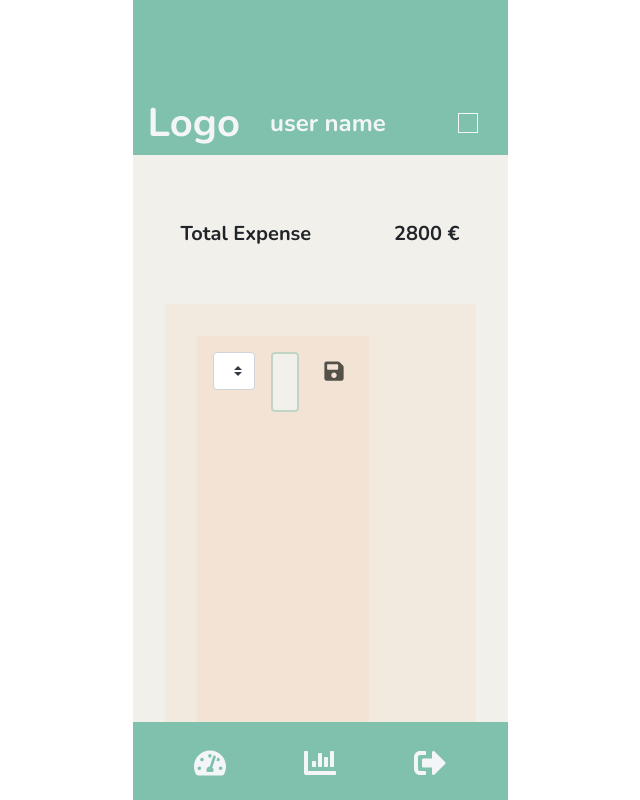
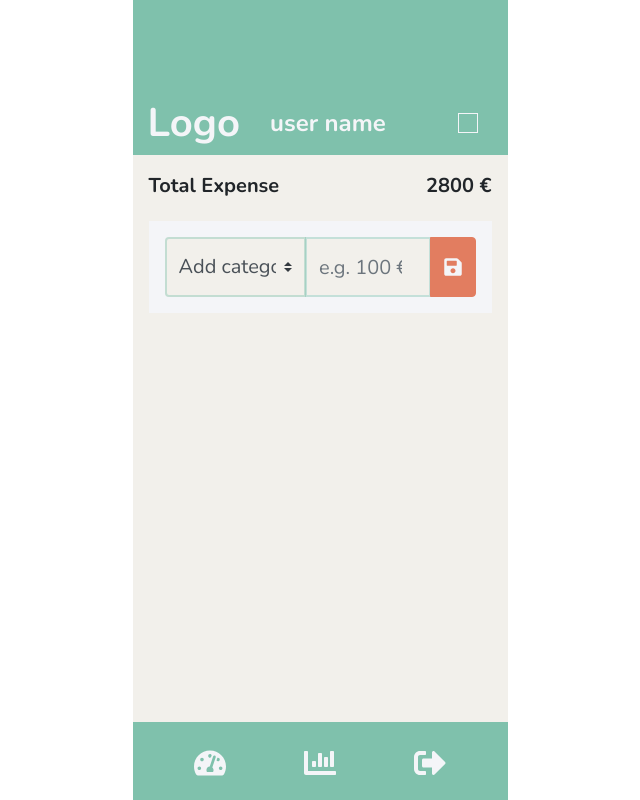
Before and after one commit to BCH-REACT20S-Project-1-Group-2/BCH-REACT20S-Project-1-Group-2.github.io, a React (Create React App) app in the folder frontend/: page /expense in a window 1280 px wide. Shown: the top 800 px of the page, without its empty margins (320-960 px from the left). Built offline with nearby package versions, Linux system fonts and the light colour scheme.

Commit message:
bugfix/frontend-skeleton/component-structure: Expense page refactoring completed

```diff
--- a/frontend/src/components/ExpenseList.js
+++ b/frontend/src/components/ExpenseList.js
@@ -1,14 +1,17 @@
 import React from "react";
-import { Form, Button } from "react-bootstrap";
+import {
+  InputGroup,
+  FormControl,
+  Form,
+  Button,
+} from "react-bootstrap";
 import { FaSave } from "react-icons/fa";
-import "../styles/ExpenseList.css";
 
 class ExpenseList extends React.Component {
   render() {
     return (
-      <>
-        <Form className="expenseform">
-          <Form.Group controlId="expenseList" className="expenseform">
+      <div className="mt-3 p-3" style={{backgroundColor:"var(--light-font)"}}>
+      <InputGroup >
         <Form.Control as="select" custom defaultValue="Add category">
           <option disabled>Add category</option>
           <option>Rent</option>
@@ -16,11 +19,19 @@ class ExpenseList extends React.Component {
           <option>Utility Bills</option>
           <option>Insurance</option>
         </Form.Control>
-            <Form.Control type="number" placeholder="e.g. 100 €" step=".01" />
-            <FaSave className="SaveIcon" />
-          </Form.Group>
-        </Form>
-      </>
+        <FormControl
+          placeholder="e.g. 100 €"
+          className="text-center"
+          type="number"
+          step=".01"
+        />
+        <InputGroup.Append>
+          <InputGroup.Text as={Button}>
+            <FaSave />
+          </InputGroup.Text>
+        </InputGroup.Append>
+      </InputGroup>
+      </div>
     );
   }
 }
--- a/frontend/src/components/ExpensePage.js
+++ b/frontend/src/components/ExpensePage.js
@@ -1,7 +1,6 @@
 import React from "react";
 import ExpensePresentation from "./ExpensePresentation";
 import ExpenseList from "./ExpenseList";
-import "../styles/ExpensePage.css";
 
 function ExpensePage() {
   return (
--- a/frontend/src/components/ExpensePresentation.js
+++ b/frontend/src/components/ExpensePresentation.js
@@ -1,5 +1,5 @@
 import React from "react";
-import "../styles/ExpensePresentation.css";
+import { Container, Row, Col } from "react-bootstrap";
 
 class ExpensePresentation extends React.Component {
   constructor() {
@@ -10,10 +10,16 @@ class ExpensePresentation extends React.Component {
   }
   render() {
     return (
-      <div className="ExpensePresentation">
-        <div>Total Expense</div>
-        <div>{this.state.expenses} €</div>
-      </div>
+      <Container className="px-0 pt-3 font-weight-bold">
+        <Row className="pb-1 ">
+          <Col className="font-weight-bolder">
+            <p>Total Expense</p>
+          </Col>
+          <Col className="d-flex justify-content-end">
+            <p>{this.state.expenses} €</p>
+          </Col>
+        </Row>
+      </Container>
     );
   }
 }
--- a/frontend/src/styles/App.css
+++ b/frontend/src/styles/App.css
@@ -49,7 +49,7 @@ span {
   color: inherit !important;
 }
 
-input {
+input, select {
   height: 60px !important;
   background-color: var(--primary-bg-color) !important;
   border: 2px solid var(--border-color) !important;
--- a/frontend/src/styles/ExpenseList.css
+++ /dev/null
@@ -1,17 +0,0 @@
-.expenseform{
-    display: grid;
-    grid-template-columns: 6fr 3fr 1fr;
-    grid-gap: 1rem;
-    padding: 1rem;
-}
-
-.SaveIcon{
-    font-size: 22px;
-    color: var(--dark-color);
-    margin: 8px;
-}
-
-.expenseform{
-    background: var(--form-bg-color);
-    margin: 1rem !important;
-}
--- a/frontend/src/styles/ExpensePage.css
+++ /dev/null
@@ -1,9 +0,0 @@
-.ExpensePage{
-    height:100vh;
-    display: grid;
-    grid-template-rows: 2fr 9fr 1fr;
-}
-
-main{
-    background-color: var(--primary-bg-color);
-}
--- a/frontend/src/styles/ExpensePresentation.css
+++ /dev/null
@@ -1,9 +0,0 @@
-
-.ExpensePresentation{
-    display: flex;
-    justify-content: space-between;
-    margin: 2rem;
-    margin-top: 4rem;
-    font-weight: 600;
-    font-size: 20px;
-}
```
Also changed, not shown: frontend/src/components/LandingPage.js (+7 -1 lines). Lines whose indentation alone changed are shown as unchanged.
